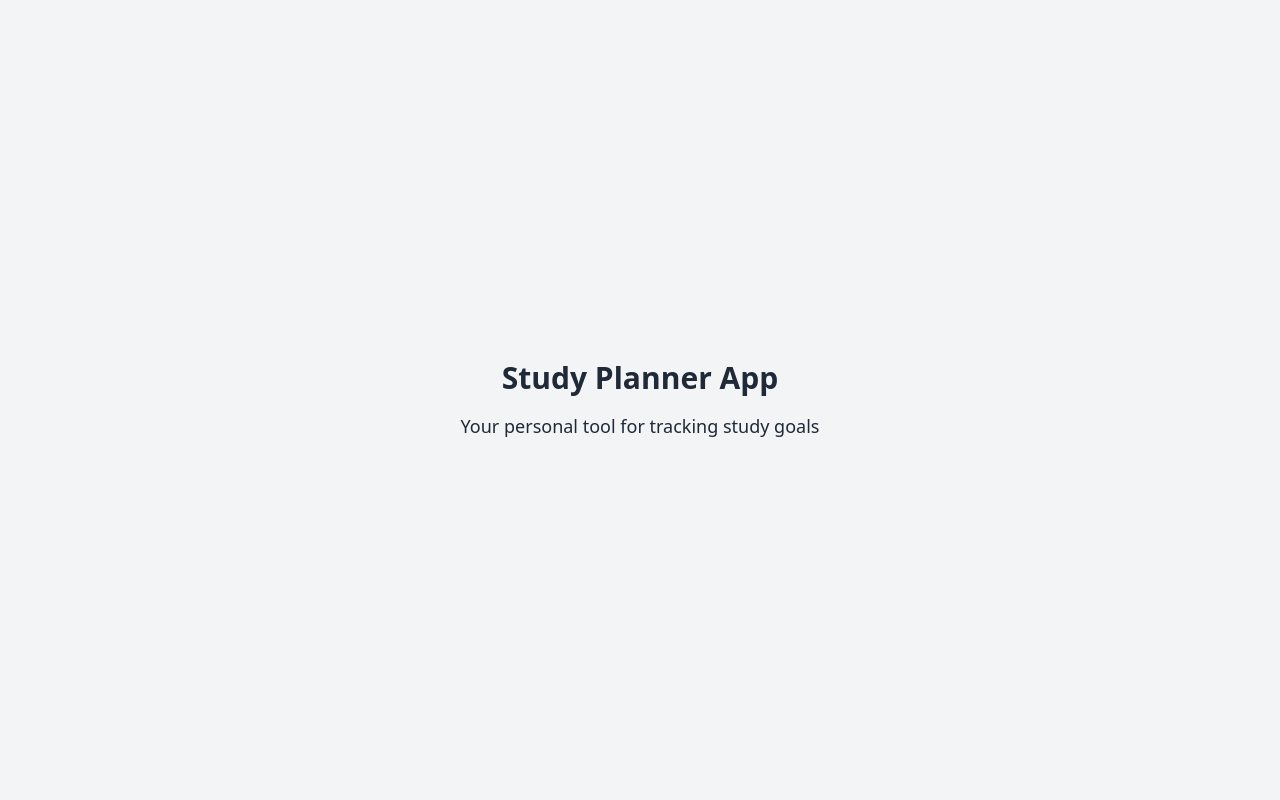
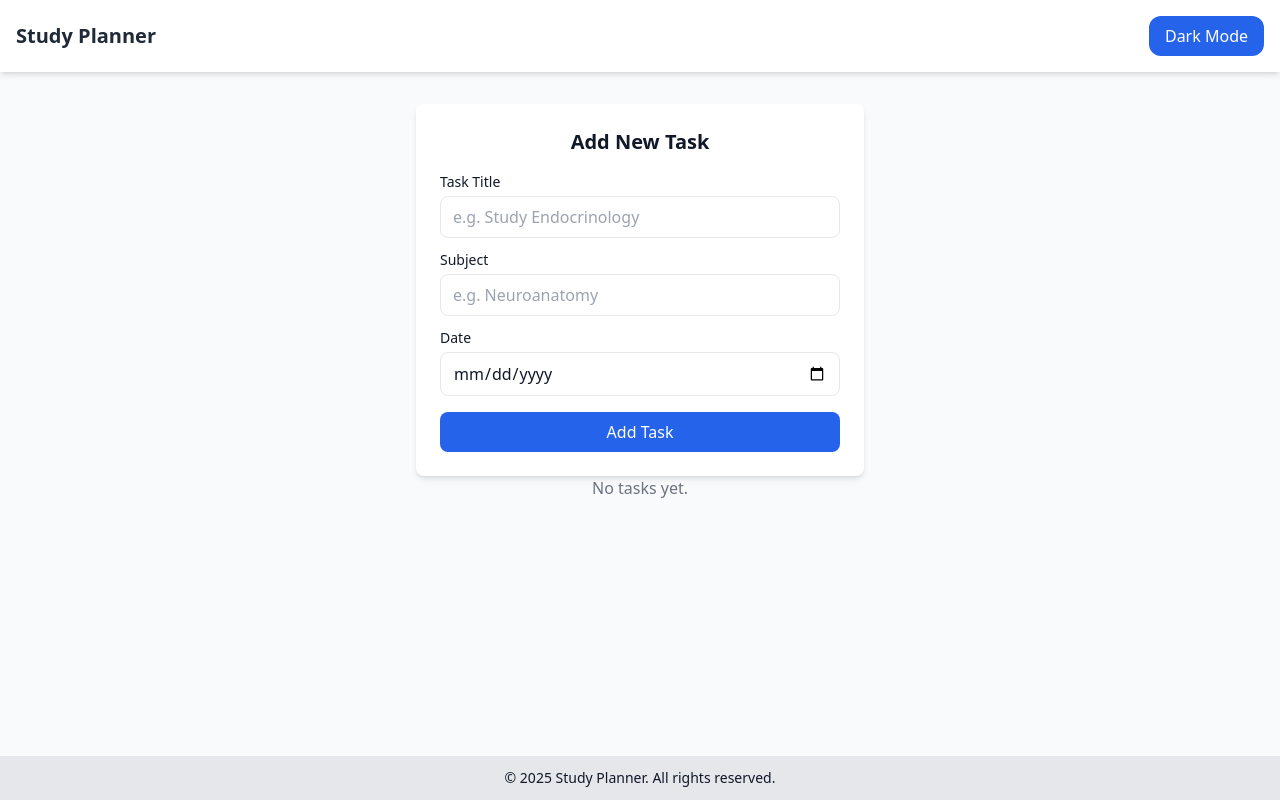
Before and after one commit to Taiwo-10/study-planner-app, a React (Vite) app: page / in a window 1280 px wide. Built offline with nearby package versions, Linux system fonts and the light colour scheme.

Commit message:
Add TaskForm, TaskList, and TaskItem components with localStorage persistence

```diff
--- a/src/App.jsx
+++ b/src/App.jsx
@@ -1,10 +1,44 @@
-import React from "react";
+import React, { useState, useEffect } from "react";
+import Navbar from "./components/Navbar";
+import Footer from "./components/Footer";
+import TaskForm from "./components/TaskForm";
+import TaskList from "./components/TaskList";
 
 function App() {
+  const [tasks, setTasks] = useState([]);
+
+  // Load from localStorage
+  useEffect(() => {
+    const savedTasks = JSON.parse(localStorage.getItem("tasks")) || [];
+    setTasks(savedTasks);
+  }, []);
+
+  // Save to localStorage
+  useEffect(() => {
+    localStorage.setItem("tasks", JSON.stringify(tasks));
+  }, [tasks]);
+
+  const addTask = (task) => setTasks([task, ...tasks]);
+  const deleteTask = (id) => setTasks(tasks.filter((t) => t.id !== id));
+  const toggleComplete = (id) =>
+    setTasks(
+      tasks.map((t) =>
+        t.id === id ? { ...t, completed: !t.completed } : t
+      )
+    );
+
   return (
-    <div className="min-h-screen flex flex-col items-center justify-center bg-gray-100 text-gray-800 dark:bg-gray-900 dark:text-white">
-      <h1 className="text-3xl font-bold mb-4">Study Planner App</h1>
-      <p className="text-lg">Your personal tool for tracking study goals </p>
+    <div className="min-h-screen flex flex-col bg-gray-50 dark:bg-gray-900 text-gray-900 dark:text-gray-100">
+      <Navbar />
+      <main className="flex flex-col items-center justify-start flex-grow p-8">
+        <TaskForm onAddTask={addTask} />
+        <TaskList
+          tasks={tasks}
+          onToggleComplete={toggleComplete}
+          onDelete={deleteTask}
+        />
+      </main>
+      <Footer />
     </div>
   );
 }
--- a/src/components/TaskForm.jsx
+++ b/src/components/TaskForm.jsx
@@ -1,13 +1,13 @@
-import { useState } from "react";
+import React, { useState } from "react";
 
-export default function TaskForm({ addTask }) {
+export default function TaskForm({ onAddTask }) {
   const [title, setTitle] = useState("");
   const [subject, setSubject] = useState("");
   const [date, setDate] = useState("");
 
   const handleSubmit = (e) => {
     e.preventDefault();
-    if (!title || !subject || !date) return;
+    if (!title.trim()) return;
 
     const newTask = {
       id: Date.now(),
@@ -17,7 +17,7 @@ export default function TaskForm({ addTask }) {
       completed: false,
     };
 
-    addTask(newTask);
+    onAddTask(newTask);
     setTitle("");
     setSubject("");
     setDate("");
@@ -26,34 +26,45 @@ export default function TaskForm({ addTask }) {
   return (
     <form
       onSubmit={handleSubmit}
-      className="bg-white dark:bg-gray-800 rounded-2xl shadow-md p-4 mb-6"
+      className="bg-white dark:bg-gray-800 p-6 rounded-lg shadow-md w-full max-w-md"
     >
-      <h2 className="text-lg font-semibold mb-3">Add Study Task</h2>
-      <div className="grid md:grid-cols-3 gap-3">
+      <h2 className="text-xl font-semibold mb-4 text-center">Add New Task</h2>
+
+      <div className="mb-3">
+        <label className="block text-sm font-medium mb-1">Task Title</label>
         <input
           type="text"
-          placeholder="Task title"
           value={title}
           onChange={(e) => setTitle(e.target.value)}
-          className="p-2 border rounded-md w-full dark:bg-gray-700"
+          className="w-full px-3 py-2 border rounded-lg dark:bg-gray-700"
+          placeholder="e.g. Study Endocrinology"
         />
+      </div>
+
+      <div className="mb-3">
+        <label className="block text-sm font-medium mb-1">Subject</label>
         <input
           type="text"
-          placeholder="Subject"
           value={subject}
           onChange={(e) => setSubject(e.target.value)}
-          className="p-2 border rounded-md w-full dark:bg-gray-700"
+          className="w-full px-3 py-2 border rounded-lg dark:bg-gray-700"
+          placeholder="e.g. Neuroanatomy"
         />
+      </div>
+
+      <div className="mb-4">
+        <label className="block text-sm font-medium mb-1">Date</label>
         <input
           type="date"
           value={date}
           onChange={(e) => setDate(e.target.value)}
-          className="p-2 border rounded-md w-full dark:bg-gray-700"
+          className="w-full px-3 py-2 border rounded-lg dark:bg-gray-700"
         />
       </div>
+
       <button
         type="submit"
-        className="mt-4 bg-blue-600 text-white px-4 py-2 rounded-md hover:bg-blue-700"
+        className="w-full bg-blue-600 text-white py-2 rounded-lg hover:bg-blue-700 transition"
       >
         Add Task
       </button>
```
